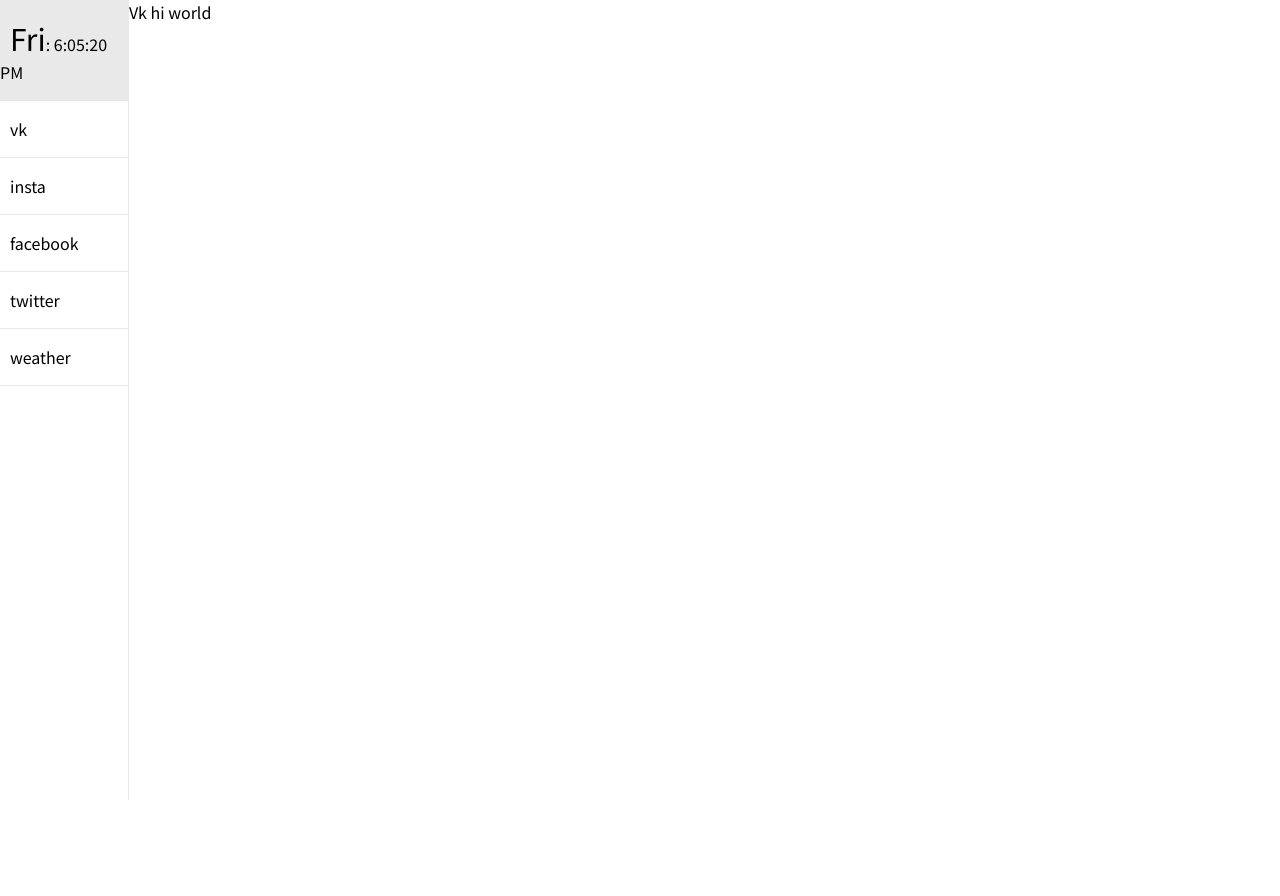
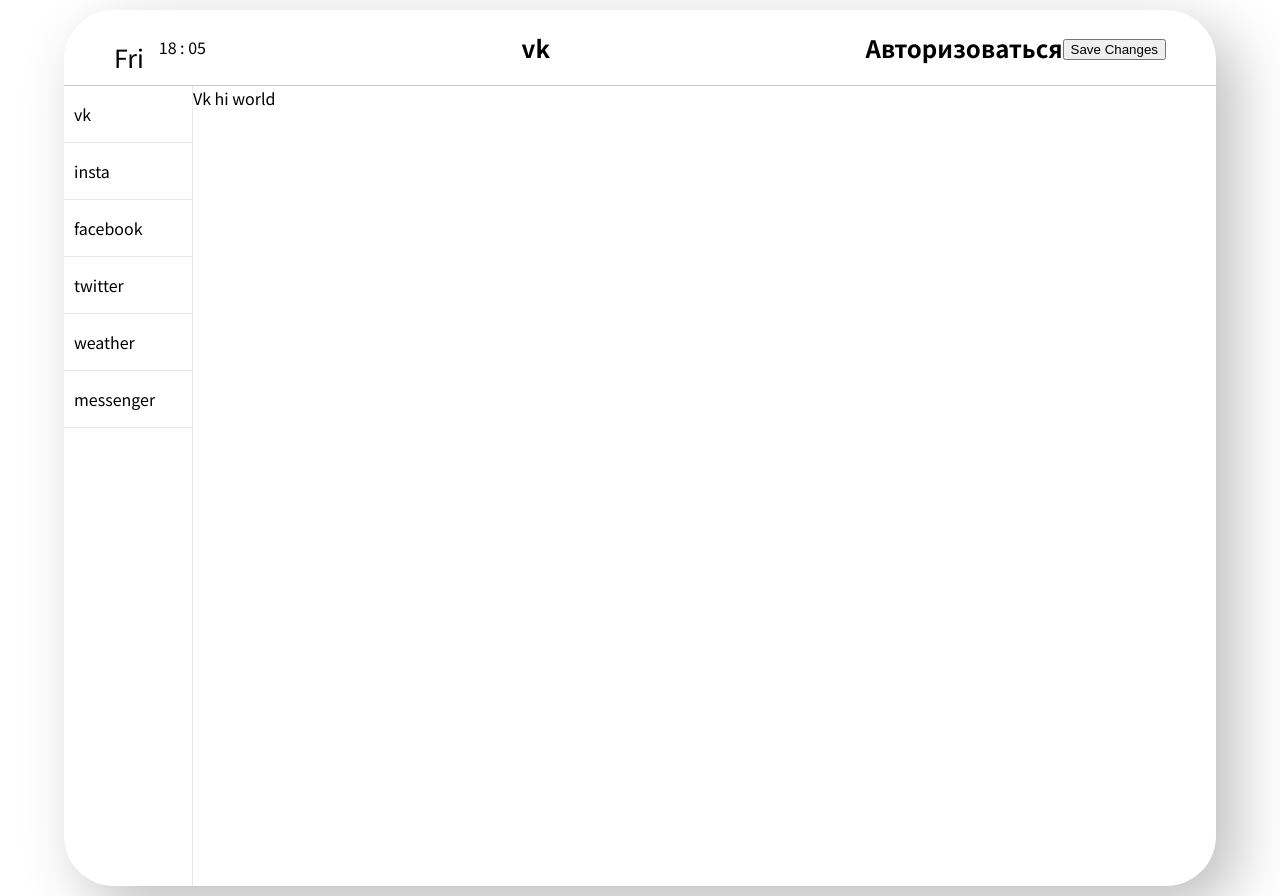
Before and after one commit to ponomarenkoboris/home-456, a React app: page /vk in a window 1280 px wide. Before the commit the page ends 800 px from the top, so only its background shows below. Built offline with nearby package versions, Linux system fonts and the light colour scheme.

Commit message:
Create Head component and change some logic

```diff
--- a/src/App.scss
+++ b/src/App.scss
@@ -3,9 +3,14 @@ body {
     font-family: 'Noto Sans JP', sans-serif;
 }
 .app-container {
-    margin: 0;
+    margin: 10px auto;
+    width: 90vw;
+    display: flex;
+    flex-direction: column;
+    border-radius: 50px;
+    box-shadow: 20px 20px 60px #bebebe, -20px -20px 60px #ffffff;;
+}
+.app-pages {
+    // width: 90vw;
     display: flex;
 }
-.app-pages {
-    width: 90vw;
-}
--- a/src/App.tsx
+++ b/src/App.tsx
@@ -2,6 +2,7 @@ import React from 'react'
 import { Sidebar } from './components/Sidebar'
 import { Vk } from './components/Vk'
 import { Weather } from "./components/Weather";
+import { Head } from './components/Head'
 import { BrowserRouter as Router, Redirect, Route, Switch } from "react-router-dom";
 import './App.scss'
 
@@ -10,8 +11,9 @@ export default function App() {
     return (
         <section className="app-container">
             <Router>
-                <Sidebar />
+                <Head />
                 <div className="app-pages">
+                    <Sidebar />
                     <Redirect from={'/'} to={'/vk'} />
                     <Switch>
                         <Route path={'/vk'}>
--- /dev/null
+++ b/src/components/Head.tsx
@@ -0,0 +1,41 @@
+import React, { MouseEvent, useState } from 'react';
+import './styles/Head.scss'
+import { useLocation } from 'react-router';
+import { user } from '../store/user';
+
+export function Head() {
+    const location = useLocation()
+    const days = ['Mon', 'Tue', 'Wen', 'Thu', 'Fri', 'Sat', 'Sun'];
+    const [time, setTime] = useState<{ hour: number, minutes: number }>({ hour: new Date().getHours(), minutes: new Date().getMinutes() })
+
+    setTimeout(() => setTime({ hour: new Date().getHours(), minutes: new Date().getMinutes() }), 1000)
+
+    const submitUserName = (e: MouseEvent) => {
+        e.preventDefault()
+        user.changeName('Boris')
+    }
+
+    const changeUserName = (e: MouseEvent) => {
+        console.log(e);
+
+        // e.target.innerHTML = `<input placeholder=${user.name}/>`
+    }
+
+    return (
+        <div className="head-container">
+            <div className="head-datetime-container">
+                <p className="current_day">{days[new Date().getDay() - 1]}</p>
+                <p className="currnet_time">{time.hour < 10 ? '0' + time.hour : time.hour} : {time.minutes < 10 ? '0' + time.minutes : time.minutes}</p>
+            </div>
+            <h1 className="head-page">{location.pathname.split('').filter(item => item !== '/').join('')}</h1>
+            <div className="head-user">
+                <div className="user_name-wrapper" onClick={changeUserName}>
+                    <h2 className="user_name">{user.name}</h2>
+                </div>
+                <form>
+                    <button className="user_submit-name" onClick={submitUserName}>Save Changes</button>
+                </form>
+            </div>
+        </div>
+    )
+}
--- a/src/components/Sidebar.tsx
+++ b/src/components/Sidebar.tsx
@@ -1,35 +1,13 @@
-import React, { useState } from 'react'
+import React from 'react'
 import './styles/Sidebar.scss'
 import { useHistory } from "react-router-dom"
 
-const LocalTime = (): React.ReactElement => {
-    const days: Array<string> = ['Mon', 'Tue', 'Wed', 'Thu', 'Fri', 'Sat', 'Sun']
-    const [date, setDate] = useState<string>('')
-    setInterval(() => {
-        setDate(new Date().toLocaleTimeString())
-    }, 1000)
-
-    // TODO complete date styles
-    return (
-        <>
-            <p className="current-date-wrapper">
-                <span className="current-date_date">{days[new Date().getDay() - 1]}</span>
-                :
-                <span className="current-date_time"> {date}</span>
-            </p>
-        </>
-    )
-}
-
 export function Sidebar(): React.ReactElement {
     const history = useHistory()
-    const arr: Array<string> = ['vk', 'insta', 'facebook', 'twitter', 'weather']
+    const arr: Array<string> = ['vk', 'insta', 'facebook', 'twitter', 'weather', 'messenger'];
 
     return (
         <section className="sidebar-container">
-            <div className="current-date">
-                <LocalTime />
-            </div>
             {arr.map((link, idx) => (
                 <div key={idx} className="route-link-wrapper" onClick={() => history.push(`/${link}`)}>
                     <p className="route-link">{link}</p>
--- /dev/null
+++ b/src/components/styles/Head.scss
@@ -0,0 +1,28 @@
+.head-container {
+    display: flex;
+    align-items: center;
+    justify-content: space-between;
+    border-bottom: 1px solid #c9c9c9;
+    padding: 0 50px;
+
+    .head-datetime-container {
+        display: flex;
+        align-items: flex-end;
+        cursor: default;
+        text-align: center;
+
+        .current_day {
+            font-size: 25px;
+            margin: 0 15px 0 0;
+        }
+
+        .currnet_time {
+            // margin: 0;
+        }
+    }
+
+    .head-user {
+        display: flex;
+        align-items: center;
+    }
+}
--- a/src/components/styles/Sidebar.scss
+++ b/src/components/styles/Sidebar.scss
@@ -7,11 +7,7 @@ $light-gray-color: #e9e9e9;
     display: flex;
     flex-direction: column;
 
-    .current-date_date {
-        font-size: 30px;
-    }
-
-    .route-link-wrapper, .current-date {
+    .route-link-wrapper {
         width: 100%;
         transition: background-color .22s linear;
         cursor: pointer;
@@ -25,7 +21,7 @@ $light-gray-color: #e9e9e9;
             background-color: rgba($color: $light-gray-color, $alpha: .5);
         }
 
-        .route-link, .current-date_date {
+        .route-link {
             padding-left: 10px;
         }
     }
--- /dev/null
+++ b/src/store/user.ts
@@ -0,0 +1,25 @@
+import { action, makeObservable, observable } from 'mobx';
+
+class User {
+    name: string = 'Авторизоваться'
+    avatar: string = ''
+
+    constructor() {
+        makeObservable(this, {
+            name: observable,
+            avatar: observable,
+            changeName: action,
+            changeAvatar: action
+        })
+    }
+
+    changeName(value: string) {
+        this.name = value
+    }
+
+    changeAvatar(src: string) {
+        this.avatar = src
+    }
+}
+
+export const user = new User()
--- a/tsconfig.json
+++ b/tsconfig.json
@@ -74,7 +74,7 @@
 
     /* Type Checking */
     "strict": true,                                      /* Enable all strict type-checking options. */
-    "noImplicitAny": true,                            /* Raise error on expressions and declarations with an implied 'any' type. */
+    // "noImplicitAny": true,                            /* Raise error on expressions and declarations with an implied 'any' type. */
     "strictNullChecks": true,                         /* Enable strict null checks. */
     "strictFunctionTypes": true,                      /* Enable strict checking of function types. */
     // "strictBindCallApply": true,                      /* Enable strict 'bind', 'call', and 'apply' methods on functions. */
```
